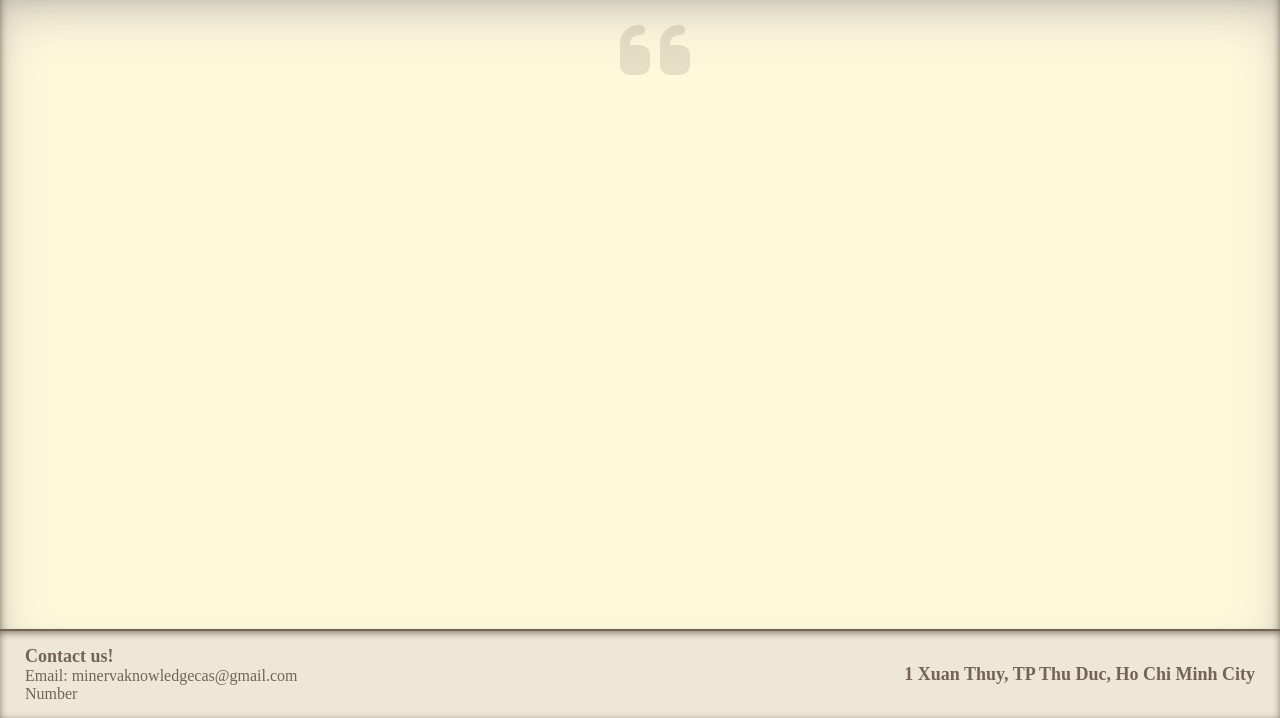
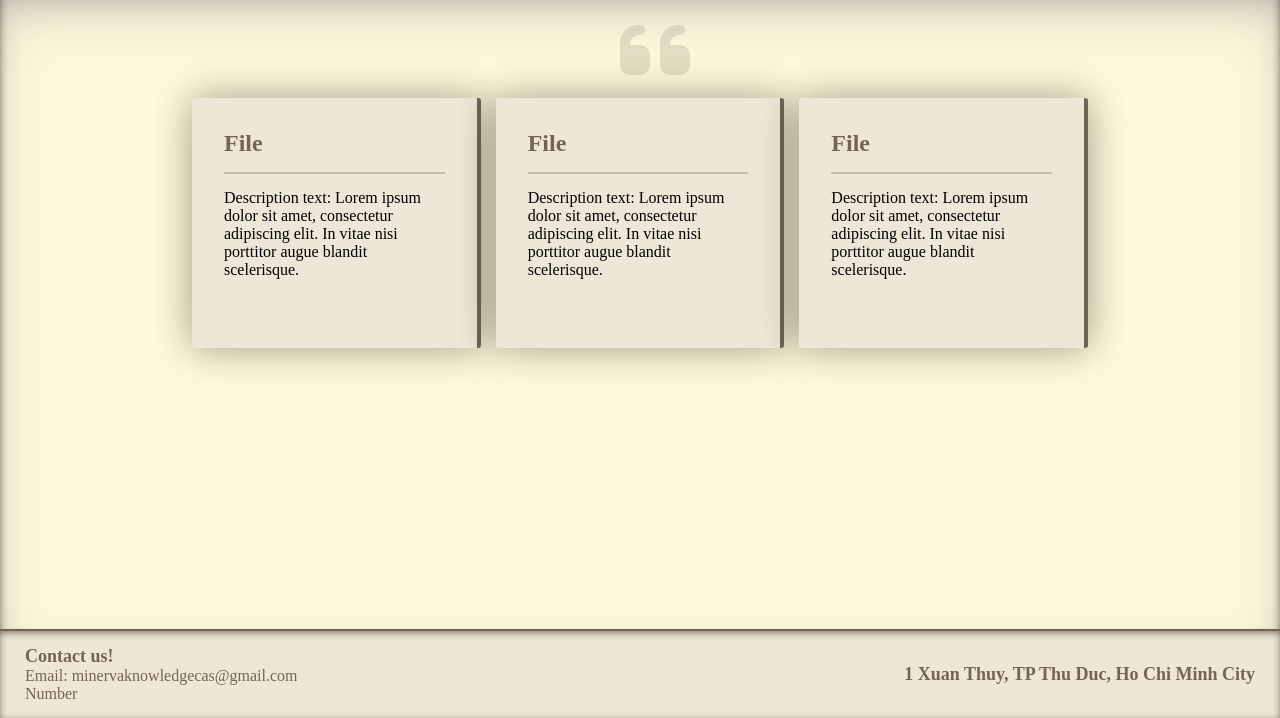
Before and after one commit to Teppi-txt/MKW, a plain HTML site: page subjectpage/subjectpage.html in a window 1280 px wide. Shown: the part 82-800 px from the top of the page. Drawn offline with Linux system fonts and the light colour scheme; a web font is replaced by a local one.

Commit message:
subject page styling

```diff
--- a/css/subject-styling.css
+++ b/css/subject-styling.css
@@ -1,4 +1,57 @@
+:root {
+    --primary-color: #746454;
+    --accent-color: #a48c5f;
+    --offwhite-color: #eee7d7;
+    --text-color: #746454;;
+
+    --font-main: "Times New Roman", sans-serif;
+    --white-color: #FFFFFF;
+    --font-weight-light: 300;
+    --font-weight-medium: 500;
+    --font-weight-semibold: 600;
+}
+
+.quote {
+    padding-bottom: 0px;
+    margin-bottom: 0px;
+}
+
 .centered-container {
     display: flex;
     justify-content: center;
+    flex-direction: column;
+    align-items: center;
 }
+
+.file-grid {
+    display: grid;
+    grid-template-columns: repeat(3, 1fr);
+    gap: 15px;
+    padding: 50px 15%;
+}
+
+.file-display {
+    display: flex;
+    flex-direction: column;
+    padding: 2rem 2rem 2rem 2rem;
+    margin-bottom: 2rem;
+    background: var(--offwhite-color);
+    border-radius: 3px;
+    box-sizing: border-box;
+    box-shadow: 0 0 40px rgba(0, 0, 0, 0.2), 0 0 40px rgba(0, 0, 0, 0.2);
+    border-right: 4px var(--primary-color) solid;
+    flex-shrink: 0;
+    transition-duration: 0.3s;
+    transition-timing-function: ease-in;
+    height: 250px;
+}
+
+.file-display h1 {
+    align-self: left;
+    padding-bottom: 15px;
+    border-bottom: 2px #c3bcaf solid;
+}
+
+.file-display p.description {
+    padding-top: 15px;
+}
--- a/subjectpage/subjectpage.html
+++ b/subjectpage/subjectpage.html
@@ -29,7 +29,28 @@
         <section class="content" id="content">
             <div class="centered-container">
                 <h1 class="quote" id="subject-name-display">Subject Name</h1>
+
+                <div class="file-grid">
+                    <div class="file-display">
+                        <h1>File</h1>
+                        <p class="description"> Description text: Lorem ipsum dolor sit amet, consectetur adipiscing elit. In vitae nisi porttitor augue blandit scelerisque.</p>
+                    </div>
+
+                    <div class="file-display">
+                        <h1>File</h1>
+                        <p class="description"> Description text: Lorem ipsum dolor sit amet, consectetur adipiscing elit. In vitae nisi porttitor augue blandit scelerisque.</p>
+                    </div>
+
+                    <div class="file-display">
+                        <h1>File</h1>
+                        <p class="description"> Description text: Lorem ipsum dolor sit amet, consectetur adipiscing elit. In vitae nisi porttitor augue blandit scelerisque.</p>
+                    </div>
+                </div>
+
+
             </div>
+
+
         </section>
 
         <section class="footer inner-shadow">
```
